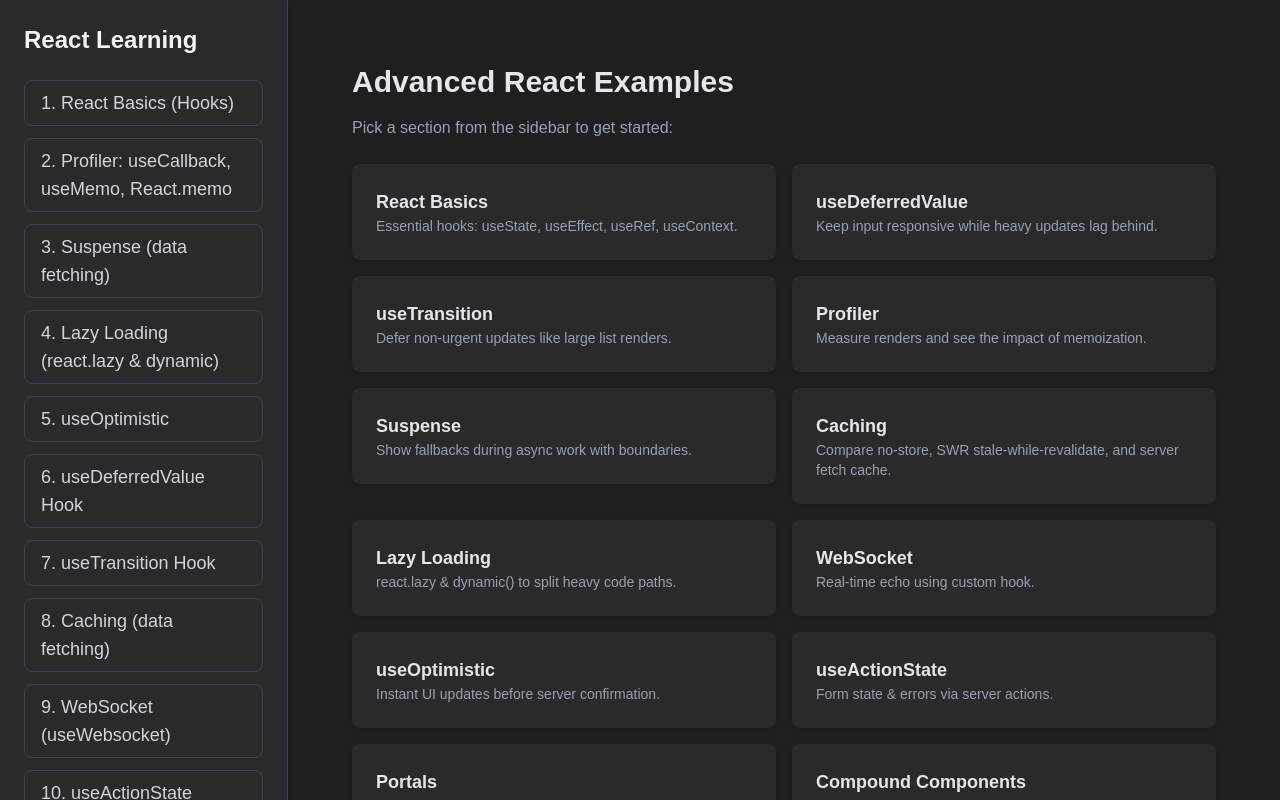
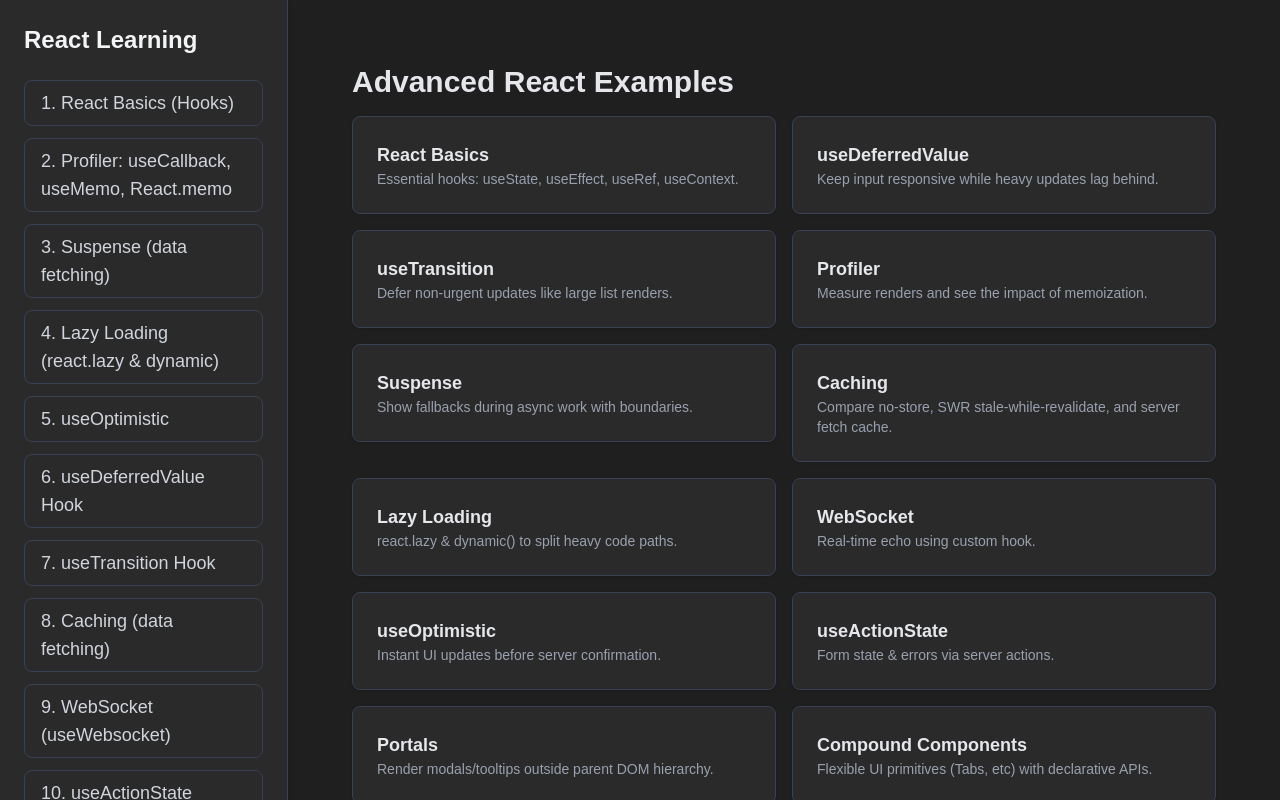
Before and after one commit to JovanJJ/react-advanced, a Next.js app: page / in a window 1280 px wide. Built offline with nearby package versions, Linux system fonts and the light colour scheme.

Commit message:
sentence correction

```diff
--- a/app/components/suspense/SuspenseServerExample.jsx
+++ b/app/components/suspense/SuspenseServerExample.jsx
@@ -37,13 +37,13 @@ export default function SuspenseServerExample({ tab }) {
   return (
     <div className="space-y-4">
       <div className="rounded-md border border-blue-800 bg-blue-900 p-3 text-sm text-blue-100">
-                <div className="font-semibold">Server-side Suspense</div>
+        <div className="font-semibold">Server-Side Suspense allows React to wait for data fetching on the server before sending the HTML to the client, so the page can render fully or partially with a loading fallback.</div>
         <ul className="list-disc space-y-1 pl-5">
           <li>
-                        <strong>With Suspense</strong>: the page starts streaming immediately and this block arrives later.
+            <strong>With Suspense</strong>: React can render part of the page while waiting for some components or data, then replace the fallback with the real content.
           </li>
           <li>
-                        <strong>Without Suspense</strong>: the server waits before rendering this block (no streaming for this part).
+            <strong>Without Suspense</strong>: The server must wait for all data before rendering anything, which can make the page load slower.
           </li>
           <li>
             The fallback matches the final block’s layout and uses lower opacity to lower CLS.
--- a/app/layout.jsx
+++ b/app/layout.jsx
@@ -31,7 +31,7 @@ export default function RootLayout({
   return (
     <html lang="en" suppressHydrationWarning>
       <head>
-        <title>Advanced React Examples</title>
+        <title>React Examples</title>
         <meta name="description" content="Advanced React Examples" />
       </head>
       <body
@@ -75,7 +75,7 @@ export default function RootLayout({
             ${isSidebarOpen ? 'translate-x-0' : '-translate-x-full md:translate-x-0'}
           `}>
             <h1 className="mb-6 text-2xl font-bold text-gray-100 mt-12 md:mt-0">
-              React Learning
+              <Link href="/">React Learning</Link>
             </h1>
             <nav>
               <ul className="space-y-3">
--- a/app/page.jsx
+++ b/app/page.jsx
@@ -4,76 +4,76 @@ export default function Home() {
   return (
     <div className="p-8">
       <h1 className="mb-4 text-3xl font-bold text-gray-200">Advanced React Examples</h1>
-      <p className="mb-6 text-gray-400">Pick a section from the sidebar to get started:</p>
+
       <ul className="grid grid-cols-1 gap-4 md:grid-cols-2">
         <li>
-          <Link href="/react-basics" className="block rounded-lg bg-[#2A2A2A] p-6 shadow hover:shadow-md">
+          <Link href="/react-basics" className="border border-gray-700 block rounded-lg bg-[#2A2A2A] p-6 shadow hover:shadow-md">
             <div className="text-lg font-semibold text-gray-200">React Basics</div>
             <div className="text-sm text-gray-400">Essential hooks: useState, useEffect, useRef, useContext.</div>
           </Link>
         </li>
         <li>
-          <Link href="/deferred" className="block rounded-lg bg-[#2A2A2A] p-6 shadow hover:shadow-md">
+          <Link href="/deferred" className="border border-gray-700 block rounded-lg bg-[#2A2A2A] p-6 shadow hover:shadow-md">
             <div className="text-lg font-semibold text-gray-200">useDeferredValue</div>
             <div className="text-sm text-gray-400">Keep input responsive while heavy updates lag behind.</div>
           </Link>
         </li>
         <li>
-          <Link href="/transition" className="block rounded-lg bg-[#2A2A2A] p-6 shadow hover:shadow-md">
+          <Link href="/transition" className="border border-gray-700 block rounded-lg bg-[#2A2A2A] p-6 shadow hover:shadow-md">
             <div className="text-lg font-semibold text-gray-200">useTransition</div>
             <div className="text-sm text-gray-400">Defer non-urgent updates like large list renders.</div>
           </Link>
         </li>
         <li>
-          <Link href="/profiler" className="block rounded-lg bg-[#2A2A2A] p-6 shadow hover:shadow-md">
+          <Link href="/profiler" className="border border-gray-700 block rounded-lg bg-[#2A2A2A] p-6 shadow hover:shadow-md">
             <div className="text-lg font-semibold text-gray-200">Profiler</div>
             <div className="text-sm text-gray-400">Measure renders and see the impact of memoization.</div>
           </Link>
         </li>
         <li>
-          <Link href="/suspense" className="block rounded-lg bg-[#2A2A2A] p-6 shadow hover:shadow-md">
+          <Link href="/suspense" className="border border-gray-700 block rounded-lg bg-[#2A2A2A] p-6 shadow hover:shadow-md">
             <div className="text-lg font-semibold text-gray-200">Suspense</div>
             <div className="text-sm text-gray-400">Show fallbacks during async work with boundaries.</div>
           </Link>
         </li>
         <li>
-          <Link href="/caching" className="block rounded-lg bg-[#2A2A2A] p-6 shadow hover:shadow-md">
+          <Link href="/caching" className="border border-gray-700 block rounded-lg bg-[#2A2A2A] p-6 shadow hover:shadow-md">
             <div className="text-lg font-semibold text-gray-200">Caching</div>
             <div className="text-sm text-gray-400">Compare no-store, SWR stale-while-revalidate, and server fetch cache.</div>
           </Link>
         </li>
         <li>
-          <Link href="/lazy" className="block rounded-lg bg-[#2A2A2A] p-6 shadow hover:shadow-md">
+          <Link href="/lazy" className="border border-gray-700 block rounded-lg bg-[#2A2A2A] p-6 shadow hover:shadow-md">
             <div className="text-lg font-semibold text-gray-200">Lazy Loading</div>
             <div className="text-sm text-gray-400">react.lazy & dynamic() to split heavy code paths.</div>
           </Link>
         </li>
         <li>
-          <Link href="/websocket" className="block rounded-lg bg-[#2A2A2A] p-6 shadow hover:shadow-md">
+          <Link href="/websocket" className="border border-gray-700 block rounded-lg bg-[#2A2A2A] p-6 shadow hover:shadow-md">
             <div className="text-lg font-semibold text-gray-200">WebSocket</div>
             <div className="text-sm text-gray-400">Real-time echo using custom hook.</div>
           </Link>
         </li>
         <li>
-          <Link href="/optimistic" className="block rounded-lg bg-[#2A2A2A] p-6 shadow hover:shadow-md">
+          <Link href="/optimistic" className="border border-gray-700 block rounded-lg bg-[#2A2A2A] p-6 shadow hover:shadow-md">
             <div className="text-lg font-semibold text-gray-200">useOptimistic</div>
             <div className="text-sm text-gray-400">Instant UI updates before server confirmation.</div>
           </Link>
         </li>
         <li>
-          <Link href="/action-state" className="block rounded-lg bg-[#2A2A2A] p-6 shadow hover:shadow-md">
+          <Link href="/action-state" className="border border-gray-700 block rounded-lg bg-[#2A2A2A] p-6 shadow hover:shadow-md">
             <div className="text-lg font-semibold text-gray-200">useActionState</div>
             <div className="text-sm text-gray-400">Form state & errors via server actions.</div>
           </Link>
         </li>
         <li>
-          <Link href="/portals" className="block rounded-lg bg-[#2A2A2A] p-6 shadow hover:shadow-md">
+          <Link href="/portals" className="border border-gray-700 block rounded-lg bg-[#2A2A2A] p-6 shadow hover:shadow-md">
             <div className="text-lg font-semibold text-gray-200">Portals</div>
             <div className="text-sm text-gray-400">Render modals/tooltips outside parent DOM hierarchy.</div>
           </Link>
         </li>
         <li>
-          <Link href="/compound" className="block rounded-lg bg-[#2A2A2A] p-6 shadow hover:shadow-md">
+          <Link href="/compound" className="border border-gray-700 block rounded-lg bg-[#2A2A2A] p-6 shadow hover:shadow-md">
             <div className="text-lg font-semibold text-gray-200">Compound Components</div>
             <div className="text-sm text-gray-400">Flexible UI primitives (Tabs, etc) with declarative APIs.</div>
           </Link>
--- a/app/react-basics/page.jsx
+++ b/app/react-basics/page.jsx
@@ -11,7 +11,7 @@ function UseStateExample() {
         <div className="rounded-lg border border-gray-700 bg-[#2A2A2A] p-6 shadow-md">
             <h3 className="mb-2 text-xl font-semibold text-gray-200">1. useState</h3>
             <p className="mb-4 text-gray-400">
-                <code>useState</code> adds state to function components. It returns the current state and a function to update it.
+                <code>useState</code>  useState is used to store and update data that changes over time and causes the component to re-render.
             </p>
 
             <div className="flex items-center gap-4">
@@ -61,7 +61,7 @@ function UseEffectExample() {
         <div className="rounded-lg border border-gray-700 bg-[#2A2A2A] p-6 shadow-md">
             <h3 className="mb-2 text-xl font-semibold text-gray-200">2. useEffect</h3>
             <p className="mb-4 text-gray-400">
-                <code>useEffect</code> handles side effects like data fetching, subscriptions, or DOM manipulation.
+                <code>useEffect</code> useEffect is used to run code after a component renders, such as fetching data or reacting to state changes.
             </p>
 
             <div className="rounded bg-gray-800 p-4 text-gray-200">
@@ -93,7 +93,7 @@ function UseRefExample() {
         <div className="rounded-lg border border-gray-700 bg-[#2A2A2A] p-6 shadow-md">
             <h3 className="mb-2 text-xl font-semibold text-gray-200">3. useRef</h3>
             <p className="mb-4 text-gray-400">
-                <code>useRef</code> persists values between renders without causing re-renders, or accesses DOM elements directly.
+                <code>useRef</code> useRef is used to keep a value or access a DOM element without causing the component to re-render. It returns a mutable object with a .current property that persists between re-renders.
             </p>
 
             <div className="flex flex-col gap-4 sm:flex-row">
@@ -146,7 +146,7 @@ function UseContextExample() {
         <div className="rounded-lg border border-gray-700 bg-[#2A2A2A] p-6 shadow-md">
             <h3 className="mb-2 text-xl font-semibold text-gray-200">4. useContext</h3>
             <p className="mb-4 text-gray-400">
-                <code>useContext</code> allows you to subscribe to context changes. It avoids "prop drilling" by passing data through the component tree.
+                <code>useContext</code> useContext is used to access data from a React context anywhere in your component without passing props manually.
             </p>
 
             {/* Provider wraps the part of the tree that needs access */}
```
Lines whose indentation alone changed are shown as unchanged.
